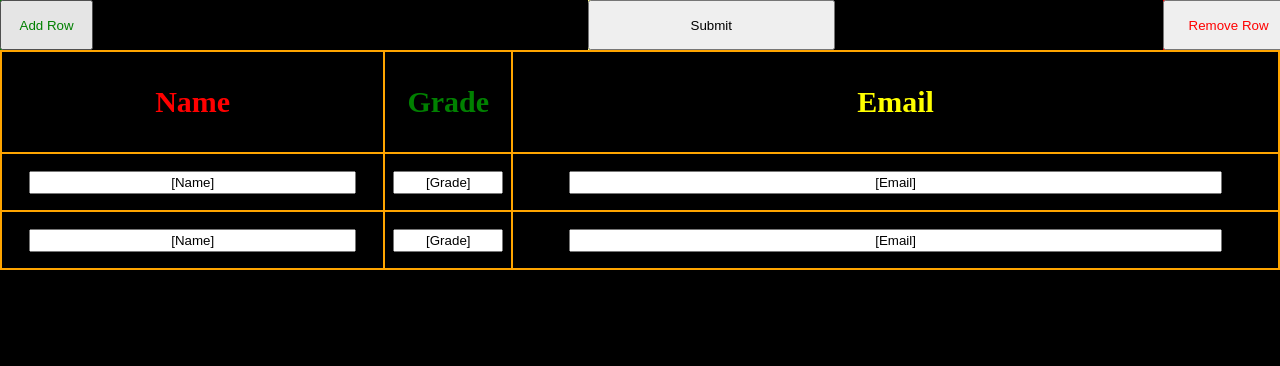
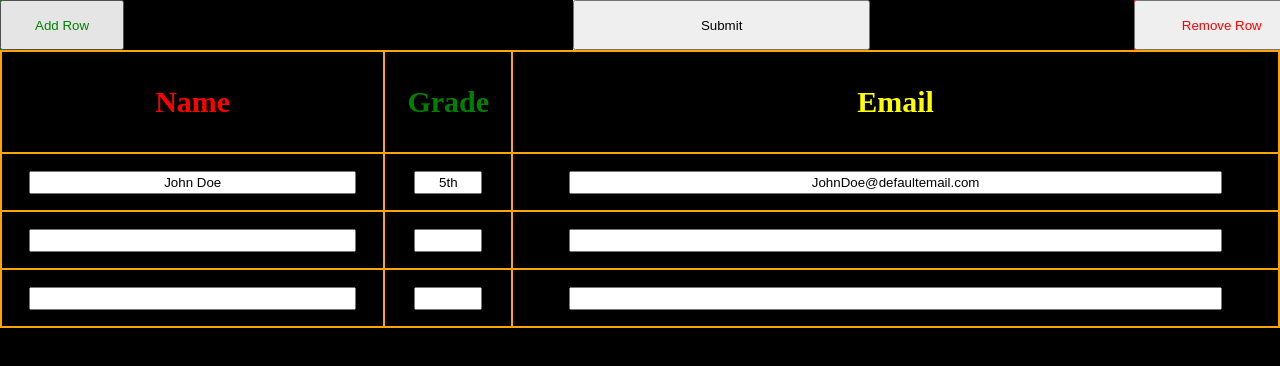
Before and after one commit to App-Creation-and-Design-Club/acdc.github.io, a plain HTML site: page index.html in a window 1280 px wide. Shown: the top 366 px of the page. Drawn offline with Linux system fonts and the light colour scheme.

Commit message:
mini update

```diff
--- a/formating.css
+++ b/formating.css
@@ -47,15 +47,12 @@ h3 {
 	font-size: 30px;
 }
 
-div {
-	position: relative;
-	left: 85%;
-}
+
 
 #row-fluid {
 	position: relative;
 	left: 0;
-	width: 97.7%;
+	width: 95.45%;
 	/*border: 1px solid lime;*/
     text-align: center;
 }
@@ -79,3 +76,48 @@ span:last-child {
     background-color: red;
     float: right;
 }
+
+[data-tip] {
+	position:relative;
+
+}
+[data-tip]:before {
+	content:'';
+	display:none;
+	content:'';
+	border-left: 5px solid transparent;
+	border-right: 5px solid transparent;
+	border-bottom: 5px solid #1262e2;
+	position:absolute;
+	top:30px;
+	left:78px;
+	margin: auto;
+	z-index:8;
+	font-size:0;
+	line-height:0;
+	width:0;
+	height:0;
+}
+[data-tip]:after {
+	display:none;
+	content:attr(data-tip);
+	position:absolute;
+	top:35px;
+	left:60px;
+	padding:5px 8px;
+	background:#1262e2;
+	color:#0000;
+	z-index:9;
+	font-size: 0.75em;
+	height:18px;
+	line-height:18px;
+	-webkit-border-radius: 3px;
+	-moz-border-radius: 3px;
+	border-radius: 3px;
+	white-space:nowrap;
+	word-wrap:normal;
+}
+[data-tip]:hover:before,
+[data-tip]:hover:after {
+	display:block;
+}
--- a/index.html
+++ b/index.html
@@ -9,13 +9,13 @@
 	<body onload="onload()">
 		<div id="row-fluid">
 			<span>
-				<input style="width: 150%; height: 50px; color: green;" type="submit" value="Add Row" onclick="addRow()">
+				<input style="width: 200%; height: 50px; color: green;" type="submit" value="Add Row" onclick="addRow()">
 			</span>
 			<span>
-				<input style="width: 500%; height: 50px; margin: auto;" type="submit" value="Submit" onclick="submit()">
+				<input style="width: 600%; height: 50px; margin: auto;" type="submit" value="Submit" onclick="submit()">
 			</span>
 			<span>
-				<input style="width: 150%; height: 50px; color: red;" type="submit" value="Remove Row" onclick="delRow()">
+				<input style="width: 200%; height: 50px; color: red;" type="submit" value="Remove Row" onclick="delRow()">
 			</span>
 		</div>
 		<table id="t">
@@ -38,6 +38,23 @@
 				</form>
 			</tr>-->
 			<tbody>
+				<tr>
+					<td>
+						<div data-tip="Name">
+							<input type="text" name="Name" value="John Doe">
+						</div>
+					</td>
+					<td>
+						<div data-tip="Grade">
+							<input style="width: 50%" type="text" name="Grade" value="5th">
+						</div>
+					</td>
+					<td>
+						<div data-tip="Email">
+							<input type="text" name="Email" value="JohnDoe@defaultemail.com">
+						</div>
+					</td>
+				</tr>
 			</tbody>
 		</table>
 	</body>
--- a/main.js
+++ b/main.js
@@ -13,9 +13,9 @@ function addRow()
 	var c0 = r.insertCell(0);
 	var c1 = r.insertCell(1);
 	var c2 = r.insertCell(2);
-	c0.innerHTML = "<input type='text' name='Name' value='[Name]'>";
-	c1.innerHTML = "<input type='text' name='Grade' value='[Grade]'>";
-	c2.innerHTML = "<input type='text' name='Email' value='[Email]'>";
+	c0.innerHTML = "<div data-tip='[Name]'><input type='text' name='Name' value=''></div>";
+	c1.innerHTML = "<div data-tip='Grade'><input style='width: 50%' type='text' name='Grade' value=''></div>";
+	c2.innerHTML = "<div data-tip='Email'><input type='text' name='Email' value=''></div>";
 }
 
 function delRow()
```
